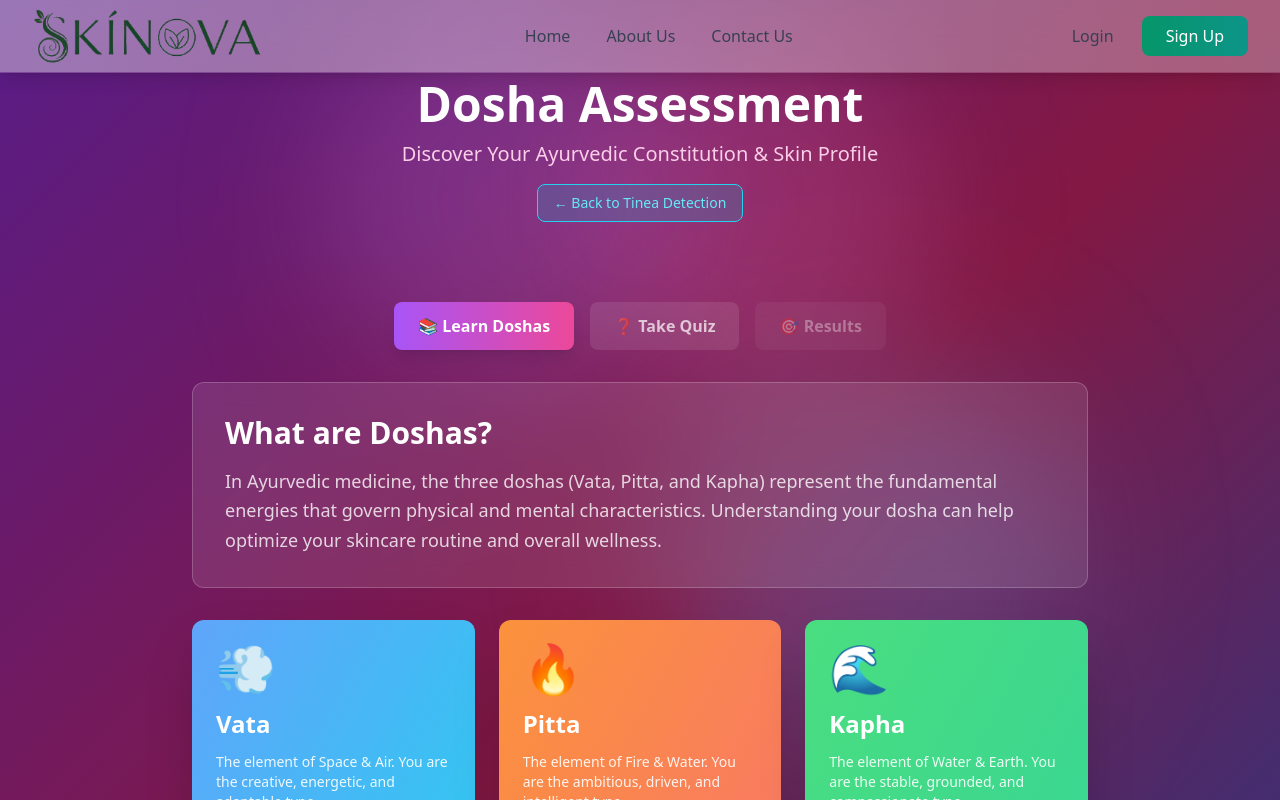
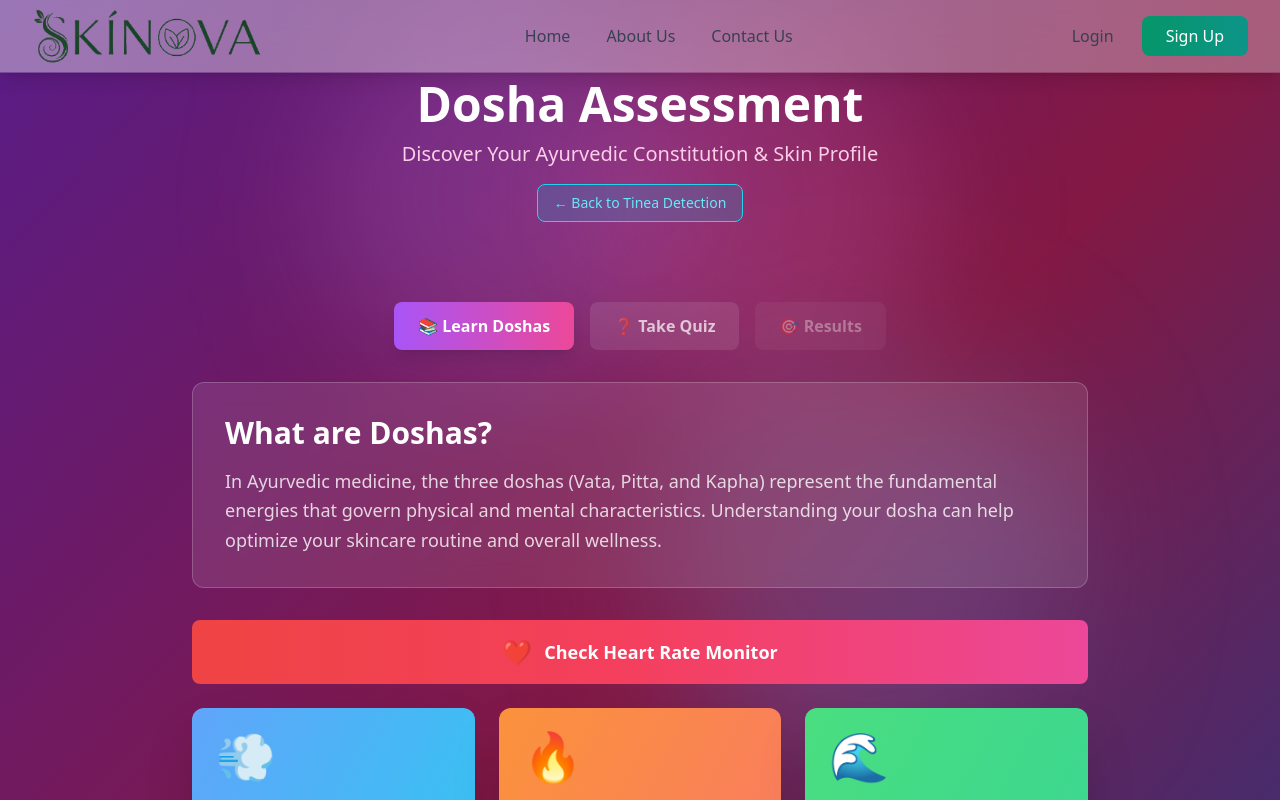
Before and after one commit to Janith0113/SkinNova, a Next.js app in the folder frontend/: page /dosha-quiz in a window 1280 px wide. Shown: the top 800 px of the page. Built offline with nearby package versions, Linux system fonts and the light colour scheme.

Commit message:
Update page.tsx

```diff
--- a/frontend/app/dosha-quiz/page.tsx
+++ b/frontend/app/dosha-quiz/page.tsx
@@ -835,6 +835,15 @@ export default function DoshaAssessmentPage() {
               </p>
             </div>
 
+            {/* Heart Rate Monitor Button */}
+            <button
+              onClick={() => window.open('http://172.20.10.6', '_blank')}
+              className="w-full px-8 py-4 bg-gradient-to-r from-red-500 via-rose-500 to-pink-500 text-white font-bold rounded-lg hover:shadow-2xl transition-all text-lg mb-8 flex items-center justify-center gap-3"
+            >
+              <span className="text-2xl animate-pulse">❤️</span>
+              Check Heart Rate Monitor
+            </button>
+
             <div className="grid grid-cols-1 md:grid-cols-3 gap-6">
               {(['vata', 'pitta', 'kapha'] as const).map(dosha => {
                 const info = DOSHA_INFO[dosha];
```
